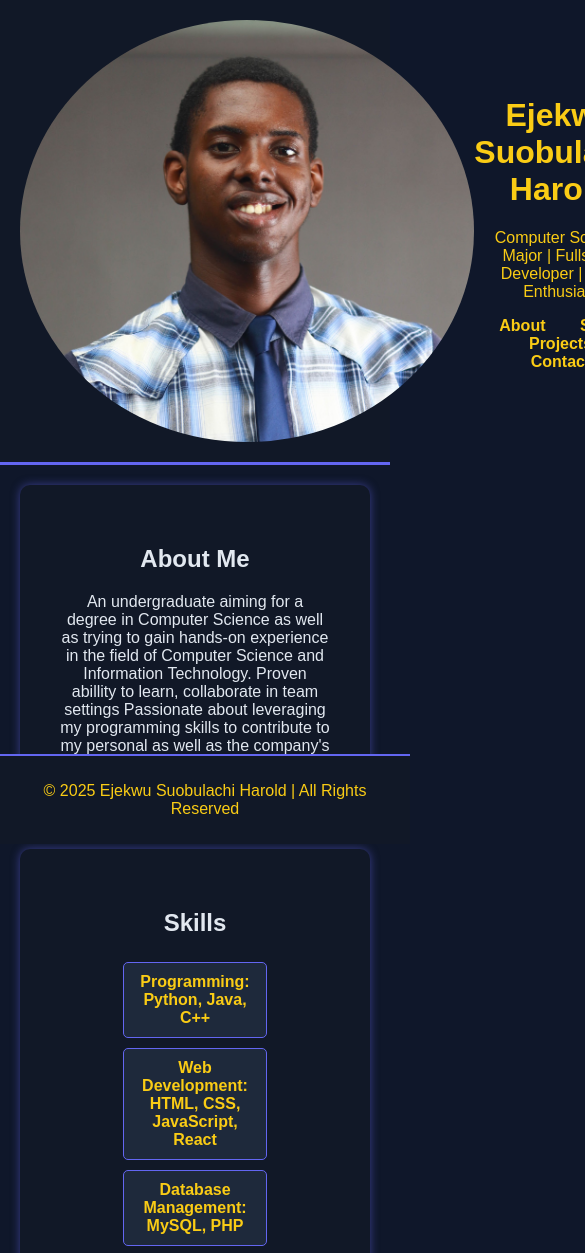
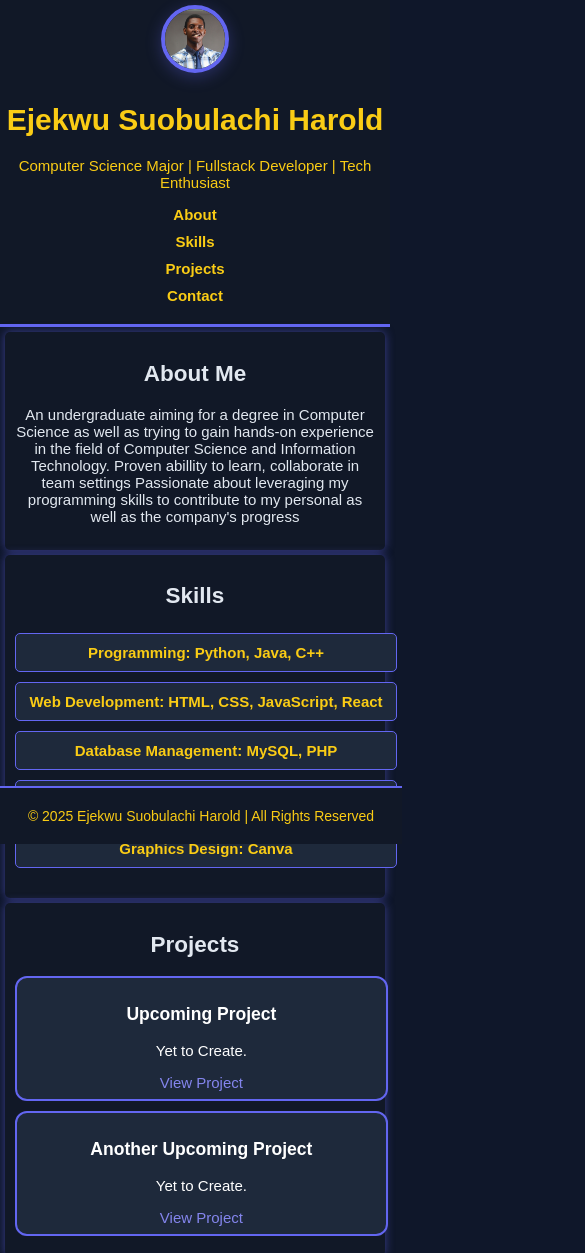
Before and after one commit to majinsobuu/Portfolio, a plain HTML site: page index.html in a window 390 px wide. Shown: the top 1253 px of the page, 585 px wide, since content can reach past the window. Drawn offline with Linux system fonts and the light colour scheme.

Commit message:
Update styles.css

```diff
--- a/styles.css
+++ b/styles.css
@@ -24,11 +24,20 @@ header {
 }
 
 header img {
-    width: 100;
-    height: 50cqb;
+    width: 400px;
+    height: 380px;
     border-radius: 50%;
     object-fit: cover;
+    border: 4px solid #6366F1; /* Electric Purple border */
+    box-shadow: 0 4px 16px rgba(99, 102, 241, 0.3);
+    transition: transform 0.3s, box-shadow 0.3s;
 }
+
+header img:hover {
+    transform: scale(1.07) rotate(-2deg);
+    box-shadow: 0 8px 32px rgba(99, 102, 241, 0.5);
+}
+
 
 .one {
     text-align: left;
@@ -66,12 +75,15 @@ section {
 }
 
 /* Projects */
+
 .project {
     background: #1E293B; /* Dark Blue */
     padding: 28px;
     margin: 10px auto;
     border-radius: 25px;
     width: 50%;
+    min-width: 250px;
+    max-width: 600px;
     height: auto;
     color: white;
     transition: 0.3s;
@@ -126,3 +138,81 @@ a{
 a :hover {
     color: #FACC15; /* Bright Yellow */
 }
+
+
+/* Responsive Design */
+@media (max-width: 900px) {
+    header {
+        flex-direction: column;
+        text-align: center;
+        gap: 10px;
+    }
+    .one {
+        margin-left: 0;
+        text-align: center;
+    }
+    .project {
+        width: 80%;
+    }
+    section {
+        padding: 25px;
+        margin: 10px;
+    }
+    #skills li {
+        width: 90%;
+    }
+}
+
+@media (max-width: 600px) {
+    header {
+        flex-direction: column;
+        padding: 10px;
+    }
+    header img {
+        width: 100px;
+        height: 100px;
+    }
+    nav ul li {
+        display: block;
+        margin: 10px 0;
+    }
+    .project {
+        width: 98%;
+        padding: 15px;
+    }
+    section {
+        padding: 10px;
+        margin: 5px;
+    }
+    #skills ul {
+        flex-direction: column;
+    }
+    #skills li {
+        width: 100%;
+        margin: 5px 0;
+    }
+    footer {
+        font-size: 14px;
+        padding: 6px;
+    }
+}
+
+@media (max-width: 425px) {
+    body {
+        font-size: 15px;
+    }
+    header {
+        padding: 5px;
+    }
+    header img {
+        width: 60px;
+        height: 60px;
+    }
+    .project {
+        border-radius: 12px;
+        padding: 8px;
+    }
+    section {
+        border-radius: 5px;
+    }
+}
```
